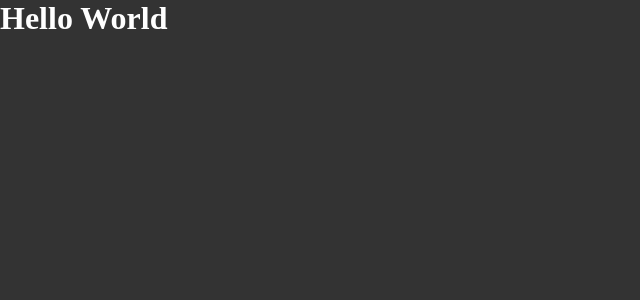
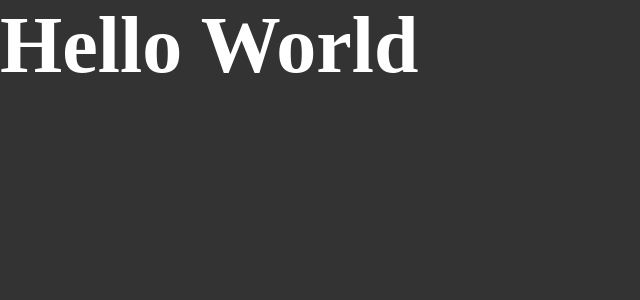
Before and after one commit to Lego4m/Ignite-ReactJS, a React app in the folder 01-github-explorer/: page / in a window 1280 px wide. Shown: the top 300 px of the page, without its empty margins (0-640 px from the left). Built offline with nearby package versions, Linux system fonts and the light colour scheme.

Commit message:
01 - Utilizando SASS

```diff
--- a/01-github-explorer/package.json
+++ b/01-github-explorer/package.json
@@ -20,6 +20,8 @@
     "cross-env": "^7.0.3",
     "css-loader": "^6.7.1",
     "html-webpack-plugin": "^5.5.0",
+    "node-sass": "^7.0.1",
+    "sass-loader": "^12.6.0",
     "style-loader": "^3.3.1",
     "webpack": "^5.72.0",
     "webpack-cli": "^4.9.2",
--- a/01-github-explorer/src/App.jsx
+++ b/01-github-explorer/src/App.jsx
@@ -1,4 +1,4 @@
-import './styles/global.css';
+import './styles/global.scss';
 
 export function App() {
   return <h1>Hello World</h1>
--- a/01-github-explorer/src/styles/global.css
+++ b/01-github-explorer/src/styles/global.scss
@@ -8,4 +8,8 @@ body {
   font: Arial, Helvetica, sans-serif;
   background: #333;
   color: #fff;
+
+  h1 {
+    font-size: 80px;
+  }
 }
--- a/01-github-explorer/webpack.config.js
+++ b/01-github-explorer/webpack.config.js
@@ -30,9 +30,9 @@ module.exports = {
         use: 'babel-loader',
       },
       {
-        test: /\.css$/,
+        test: /\.scss$/,
         exclude: /node_modules/,
-        use: ['style-loader', 'css-loader']
+        use: ['style-loader', 'css-loader', 'sass-loader']
       }
     ],
   }
```
Also changed, not shown: 1 other file (tests, documents, lock files or other folders).
